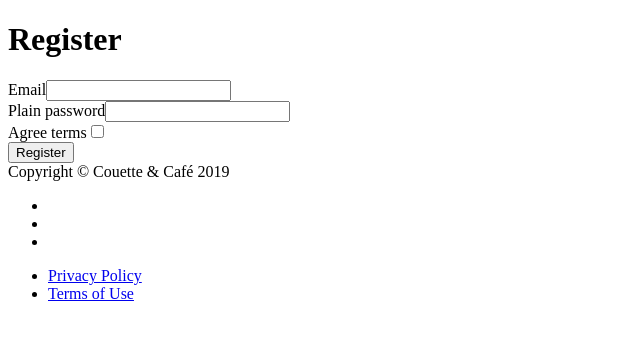
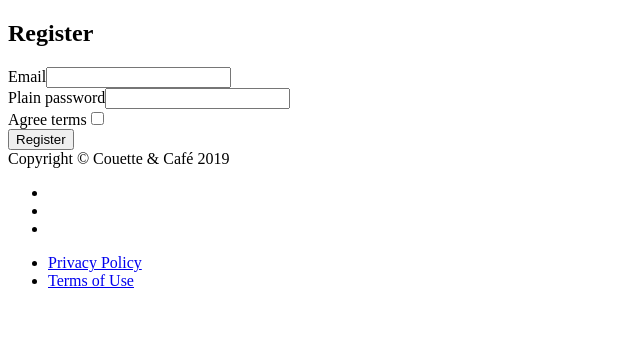
Before and after one commit to julescarpentier/agvoy-app, a Symfony app: template templates/registration/register.html.twig in a window 1280 px wide. Shown: the part 81-421 px from the top of the page, without its empty margins (0-640 px from the left). Run offline with Twig, Linux system fonts and the light colour scheme; the template is opened without the code that fills it, so the values that code supplies are empty; form fields are guessed from the names that the template uses; some libraries are stand-ins or nearby versions; some web fonts are replaced.

Commit message:
Amelioration formulaire register

```diff
--- a/templates/registration/register.html.twig
+++ b/templates/registration/register.html.twig
@@ -1,15 +1,25 @@
 {% extends 'base.html.twig' %}
 
-{% block title %}Register{% endblock %}
+{% block title %}
+Register
+{% endblock %}
 
 {% block body %}
-    <h1>Register</h1>
+
+
+<section class="page-section">
+
+	<div class="container">
+		<h1 class="h3 mb-3 font-weight-normal text-center">Register</h1>
 
 		{{ form_start(registrationForm) }}
 		{{ form_row(registrationForm.email) }}
 		{{ form_row(registrationForm.plainPassword) }}
 		{{ form_row(registrationForm.agreeTerms) }}
 
-        <button class="btn">Register</button>
+		<button class="btn btn-lg btn-primary">Register</button>
 		{{ form_end(registrationForm) }}
+
+
+	</div>
 	{% endblock %}
```
Lines whose indentation alone changed are shown as unchanged.
